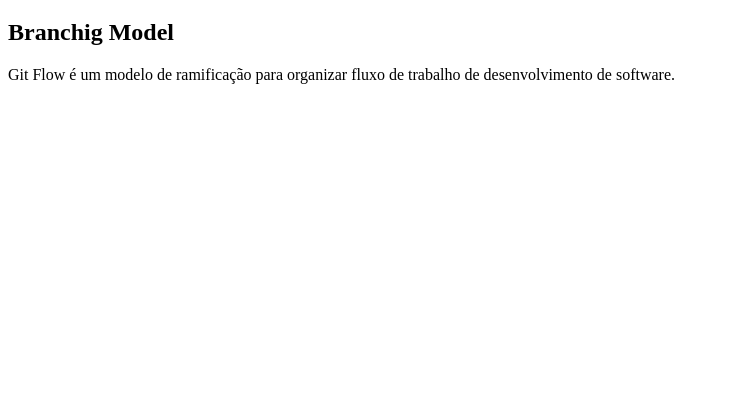
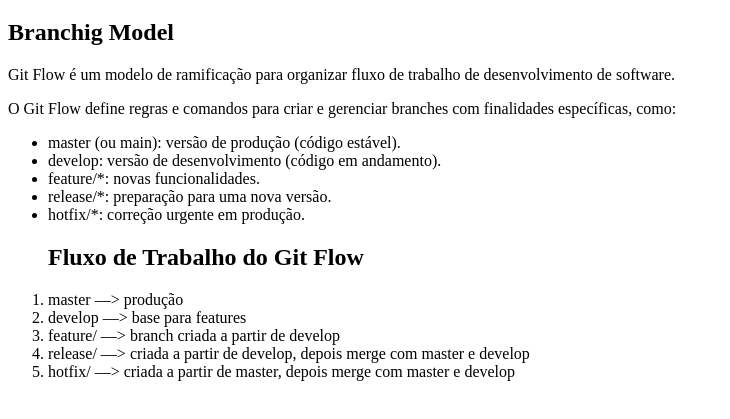
Before and after one commit to DIANAMOTTA/git-flow, a plain HTML site: page index.html in a window 1280 px wide. Shown: the part 61-480 px from the top of the page, without its empty margins (0-730 px from the left). Drawn offline with Linux system fonts and the light colour scheme.

```diff
--- a/index.html
+++ b/index.html
@@ -9,5 +9,21 @@
     <h1>Git Flow</h1>
     <h2>Branchig Model</h2>
     <p>Git Flow é um modelo de ramificação para organizar fluxo de trabalho de desenvolvimento de software.</p>
+    <p>O Git Flow define regras e comandos para criar e gerenciar branches com finalidades específicas, como:</p>
+    <ul>
+        <li>master (ou main): versão de produção (código estável).</li>
+        <li>develop: versão de desenvolvimento (código em andamento).</li>
+        <li>feature/*: novas funcionalidades.</li>
+        <li>release/*: preparação para uma nova versão.</li>
+        <li>hotfix/*: correção urgente em produção.</li>
+        <h2>Fluxo de Trabalho do Git Flow</h2>
+    </ul>
+    <ol>
+        <li>master —> produção</li>
+        <li>develop —> base para features</li>
+        <li>feature/ —> branch criada a partir de develop</li>
+        <li>release/ —> criada a partir de develop, depois merge com master e develop</li>
+        <li>hotfix/ —> criada a partir de master, depois merge com master e develop</li>
+    </ol>
 </body>
 </html>
```
